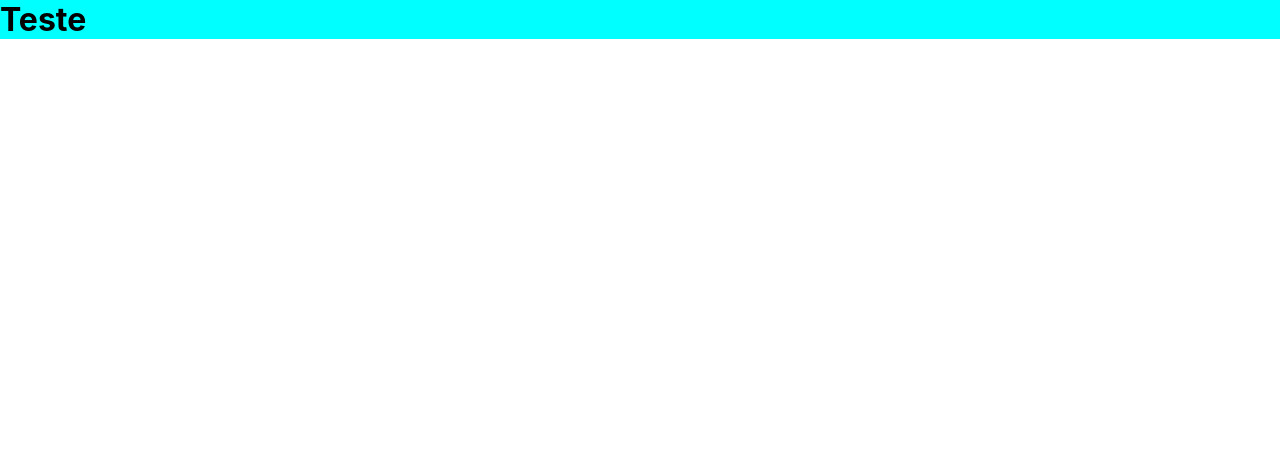
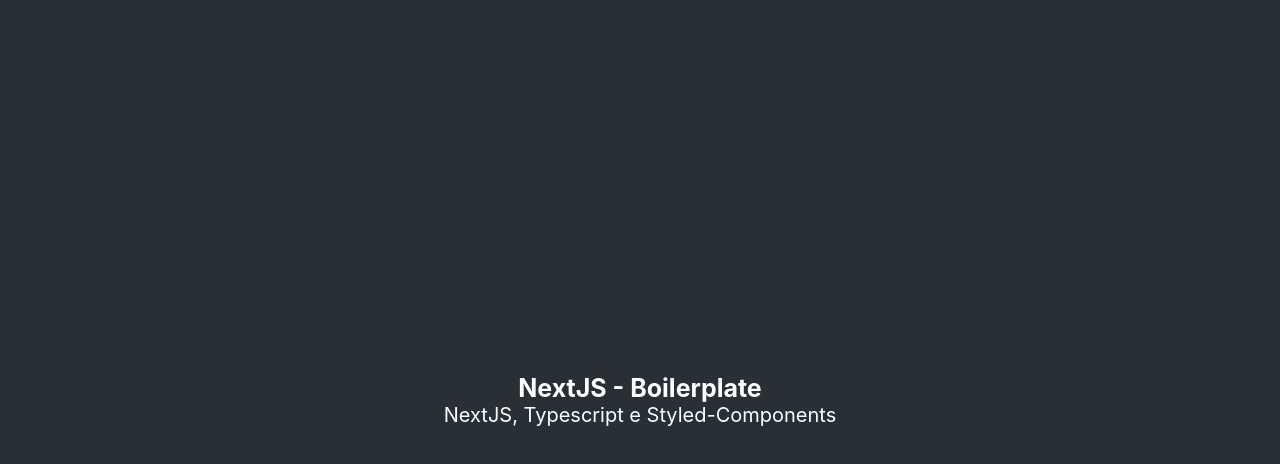
Before and after one commit to Ner3s/next-boilerplate, a Next.js app: page / in a window 1280 px wide. Shown: the top 464 px of the page. Built offline with nearby package versions, Linux system fonts and the light colour scheme.

Commit message:
chore: create first page

```diff
--- a/src/components/Main/index.tsx
+++ b/src/components/Main/index.tsx
@@ -1,8 +1,11 @@
+import * as S from './styles';
+
 function Main() {
   return (
-    <main>
-      <h1>NextJS</h1>
-    </main>
+    <S.Wrapper>
+      <S.Title>NextJS - Boilerplate</S.Title>
+      <S.Description>NextJS, Typescript e Styled-Components</S.Description>
+    </S.Wrapper>
   );
 }
 
--- /dev/null
+++ b/src/components/Main/styles.ts
@@ -0,0 +1,21 @@
+import styled from 'styled-components';
+
+export const Wrapper = styled.main`
+  background-color: #283036;
+  color: #fff;
+  width: 100%;
+  height: 100%;
+  display: flex;
+  flex-direction: column;
+  align-items: center;
+  justify-content: center;
+`;
+
+export const Title = styled.h1`
+  font-size: 2.5rem;
+`;
+
+export const Description = styled.h2`
+  font-size: 2rem;
+  font-weight: 400;
+`;
--- a/src/pages/index.tsx
+++ b/src/pages/index.tsx
@@ -1,5 +1,5 @@
-import { Home } from '@/templates/Home';
+import { Main } from '@/components/Main';
 
 export default function Index() {
-  return <Home />;
+  return <Main />;
 }
--- a/src/styles/global.ts
+++ b/src/styles/global.ts
@@ -1,10 +1,11 @@
 import { createGlobalStyle } from 'styled-components';
 
 const GlobalStyles = createGlobalStyle`
-  *{
+  * {
     margin: 0;
     padding: 0;
     box-sizing: border-box;
+  }
 
   html {
     font-size: 62.5%;
@@ -17,7 +18,6 @@
   body {
     font-family: -apple-system, BlinkMacSystemFont, 'Segoe UI', Roboto, Oxygen, Ubuntu, Cantarell, 'Open Sans', 'Helvetica Neue', sans-serif;
   }
-  }
 
 `;
 
--- a/src/templates/Home/index.tsx
+++ /dev/null
@@ -1,9 +0,0 @@
-import * as S from './styles';
-
-export function Home() {
-  return (
-    <S.Container>
-      <S.Title>Teste</S.Title>
-    </S.Container>
-  );
-}
--- a/src/templates/Home/styles.ts
+++ /dev/null
@@ -1,7 +0,0 @@
-import styled from 'styled-components';
-
-export const Container = styled.div`
-  background-color: cyan;
-`;
-
-export const Title = styled.h1``;
```
Also changed, not shown: src/components/Main/test.tsx (+7 -1 lines), 2 other files (tests, documents, lock files or other folders). Lines whose indentation alone changed are shown as unchanged.
